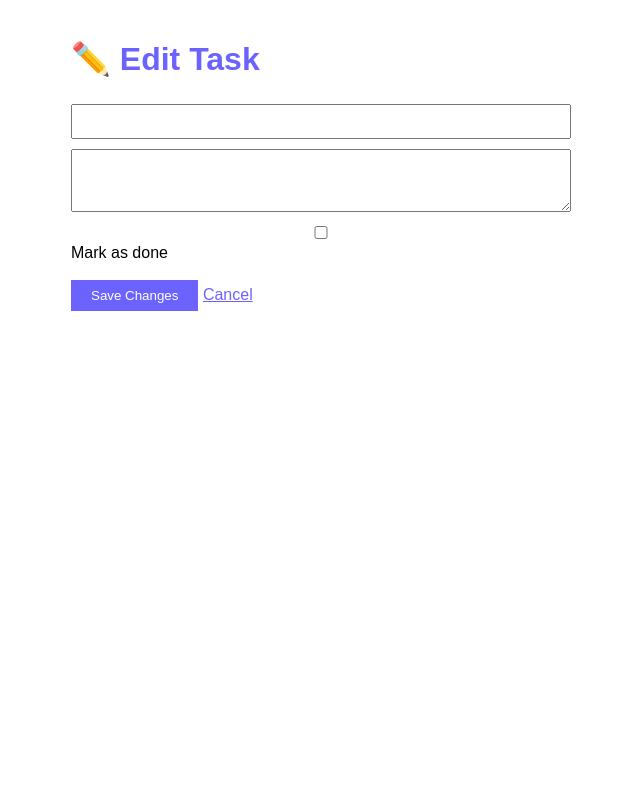
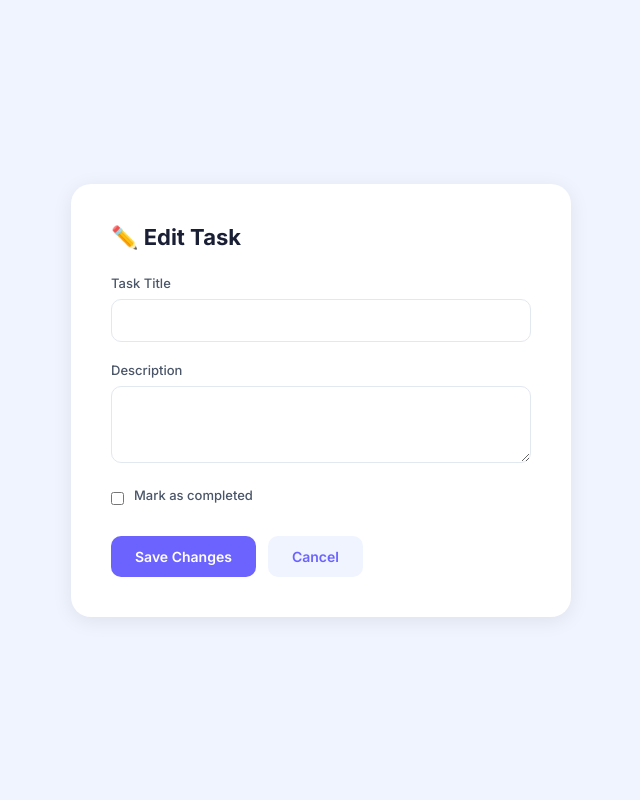
Before and after one commit to Nomwesigwa-Keith/PaaS-App, a Flask app: template PaaS-App/templates/edit.html in a window 1280 px wide. Shown: the whole page, without its empty margins (319-959 px from the left). Run offline with Flask 3, Linux system fonts and the light colour scheme; the template is opened without the code that fills it, so the values that code supplies are empty.

Commit message:
Redesign UI - professional dashboard layout

```diff
--- a/PaaS-App/templates/edit.html
+++ b/PaaS-App/templates/edit.html
@@ -1,23 +1,46 @@
 <!DOCTYPE html>
-<html>
+<html lang="en">
 <head>
+    <meta charset="UTF-8">
     <title>Edit Task</title>
+    <link href="https://fonts.googleapis.com/css2?family=Inter:wght@300;400;500;600;700&display=swap" rel="stylesheet">
     <style>
-        body { font-family: Arial, sans-serif; max-width: 500px; margin: 40px auto; padding: 0 20px; }
-        h1 { color: #6c63ff; }
-        input, textarea { width: 100%; padding: 8px; margin: 5px 0; box-sizing: border-box; }
-        button { background: #6c63ff; color: white; padding: 8px 20px; border: none; cursor: pointer; }
-        a { color: #6c63ff; }
+        * { margin: 0; padding: 0; box-sizing: border-box; }
+        body { font-family: 'Inter', sans-serif; background: #f0f4ff; min-height: 100vh; display: flex; align-items: center; justify-content: center; }
+        .card { background: white; border-radius: 20px; padding: 40px; width: 100%; max-width: 500px; box-shadow: 0 4px 20px rgba(0,0,0,0.08); }
+        h1 { font-size: 22px; font-weight: 700; color: #1a1f36; margin-bottom: 25px; }
+        .form-group { margin-bottom: 20px; }
+        label { display: block; font-size: 13px; font-weight: 500; color: #4a5568; margin-bottom: 8px; }
+        input, textarea { width: 100%; padding: 12px 15px; border: 1.5px solid #e2e8f0; border-radius: 10px; font-size: 14px; font-family: 'Inter', sans-serif; outline: none; transition: border 0.2s; }
+        input:focus, textarea:focus { border-color: #6c63ff; }
+        .checkbox-row { display: flex; align-items: center; gap: 10px; font-size: 14px; color: #4a5568; }
+        .btn-row { display: flex; gap: 12px; margin-top: 25px; }
+        .btn { padding: 12px 24px; border: none; border-radius: 10px; font-size: 14px; font-weight: 600; cursor: pointer; font-family: 'Inter', sans-serif; text-decoration: none; }
+        .btn-primary { background: #6c63ff; color: white; }
+        .btn-secondary { background: #f0f4ff; color: #6c63ff; }
     </style>
 </head>
 <body>
-    <h1>✏️ Edit Task</h1>
-    <form method="POST">
-        <input type="text" name="title" value="{{ task.title }}" required>
-        <textarea name="description" rows="3">{{ task.description or '' }}</textarea>
-        <label><input type="checkbox" name="done" {{ 'checked' if task.done }}> Mark as done</label><br><br>
-        <button type="submit">Save Changes</button>
-        <a href="/">Cancel</a>
-    </form>
+    <div class="card">
+        <h1>✏️ Edit Task</h1>
+        <form method="POST">
+            <div class="form-group">
+                <label>Task Title</label>
+                <input type="text" name="title" value="{{ task.title }}" required>
+            </div>
+            <div class="form-group">
+                <label>Description</label>
+                <textarea name="description" rows="3">{{ task.description or '' }}</textarea>
+            </div>
+            <div class="checkbox-row">
+                <input type="checkbox" name="done" id="done" {{ 'checked' if task.done }} style="width:auto">
+                <label for="done">Mark as completed</label>
+            </div>
+            <div class="btn-row">
+                <button type="submit" class="btn btn-primary">Save Changes</button>
+                <a href="/" class="btn btn-secondary">Cancel</a>
+            </div>
+        </form>
+    </div>
 </body>
 </html>
```
Also changed, not shown: PaaS-App/templates/index.html (+58 -39 lines).
